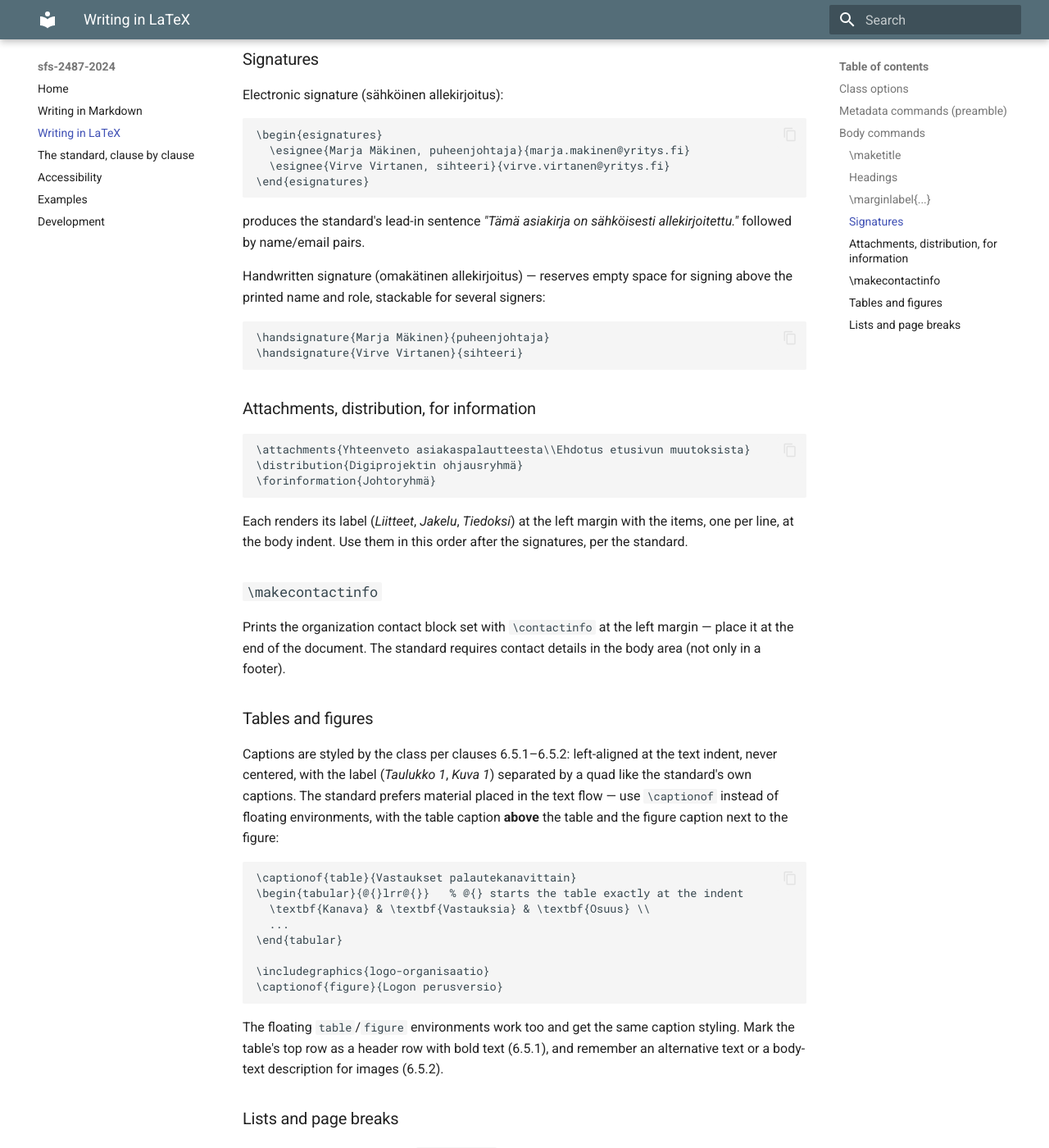
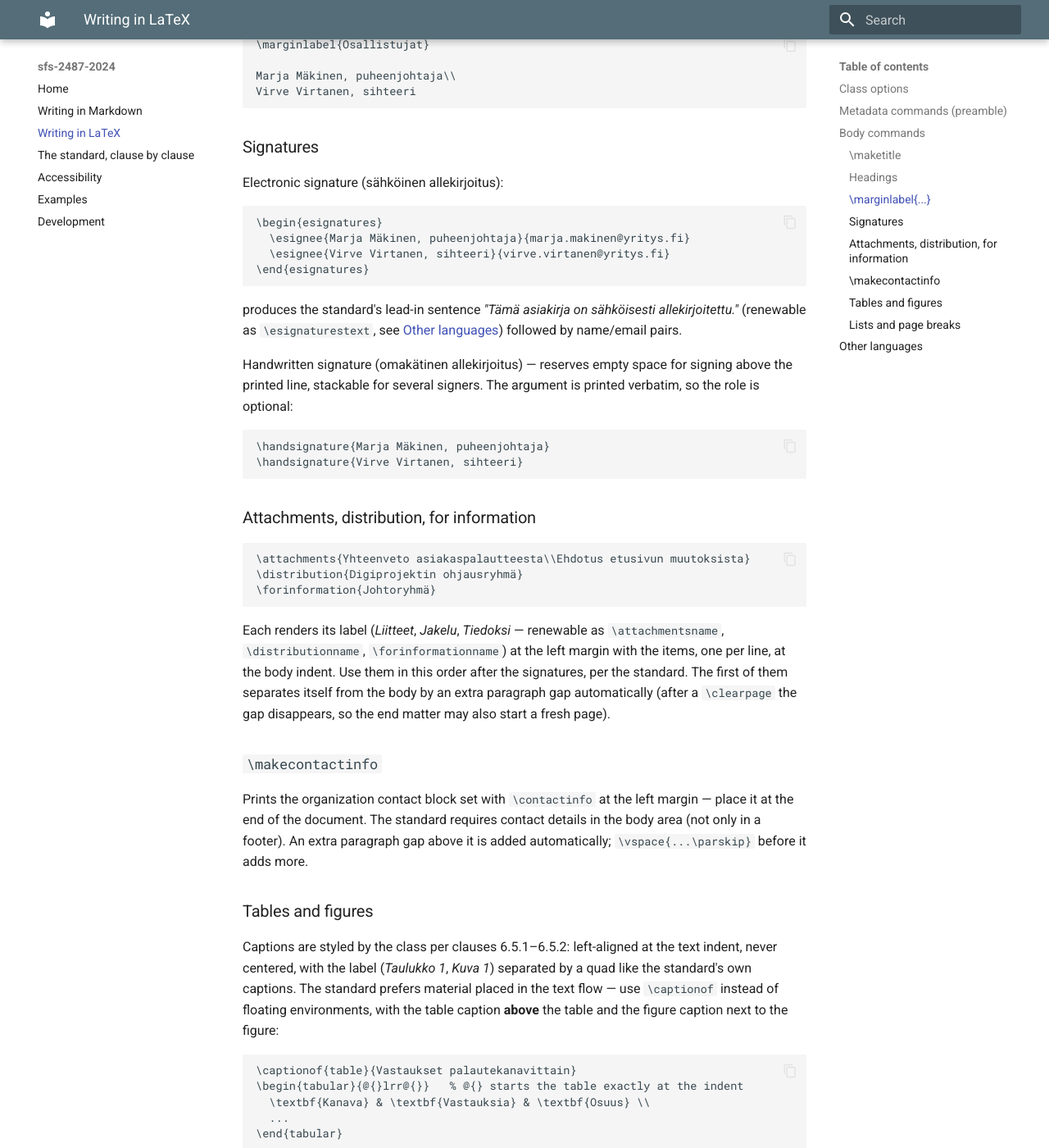
Before and after one commit to datakurre/vakioasiakirja, an MkDocs documentation site: the page built from docs/latex.md, in a window 1280 px wide and 1400 px high, scrolled down 3209 px. Shown: the whole window at 82% size. Built offline with MkDocs 1.6.1 and Material for MkDocs 9.7.7, drawn with Linux system fonts in a browser that asks for light colours; some of the changed text lies outside the part shown.

Commit message:
feat: Renewable fixed strings, verbatim \handsignature, end-matter gaps (v2.0)
- The class's fixed strings are \renewcommand-able per the
  \refname/\contentsname convention (\attachmentsname, \distributionname,
  \forinformationname, \esignaturestext), so documents in other languages
  keep the SFS 2487 layout
- \handsignature takes the full "Name, role" line verbatim, like \esignee
- The first end-matter list and \makecontactinfo separate themselves from
  the preceding content by an extra paragraph gap (6.7), replacing the
  manual \vspace in the examples and the pandoc template
- The total-page reference in the page header is no longer a link
  annotation (\ref*)
- \maketitle is one-shot like article's; empty PDF properties are skipped
  rather than set to empty strings; obsolete textcomp/inputenc dropped

Co-Authored-By: Claude Fable 5 <noreply@anthropic.com>

````diff
--- a/docs/latex.md
+++ b/docs/latex.md
@@ -75,7 +75,12 @@ from the output when unset.
 
 The metadata is also written into the PDF document properties — title,
 subject, author (laatija from `\author`) and document language `fi` — for
-accessibility and document management.
+accessibility and document management. To override a property, set it
+inside `\AtBeginDocument` (a plain preamble `\hypersetup` runs too early):
+
+```latex
+\AtBeginDocument{\hypersetup{pdflang={sv}}}
+```
 
 ## Body commands
 
@@ -127,15 +132,16 @@ Electronic signature (sähköinen allekirjoitus):
 ```
 
 produces the standard's lead-in sentence *"Tämä asiakirja on sähköisesti
-allekirjoitettu."* followed by name/email pairs.
+allekirjoitettu."* (renewable as `\esignaturestext`, see
+[Other languages](#other-languages)) followed by name/email pairs.
 
 Handwritten signature (omakätinen allekirjoitus) — reserves empty space
-for signing above the printed name and role, stackable for several
-signers:
+for signing above the printed line, stackable for several signers. The
+argument is printed verbatim, so the role is optional:
 
 ```latex
-\handsignature{Marja Mäkinen}{puheenjohtaja}
-\handsignature{Virve Virtanen}{sihteeri}
+\handsignature{Marja Mäkinen, puheenjohtaja}
+\handsignature{Virve Virtanen, sihteeri}
 ```
 
 ### Attachments, distribution, for information
@@ -146,15 +152,21 @@ signers:
 \forinformation{Johtoryhmä}
 ```
 
-Each renders its label (*Liitteet*, *Jakelu*, *Tiedoksi*) at the left
-margin with the items, one per line, at the body indent. Use them in this
-order after the signatures, per the standard.
+Each renders its label (*Liitteet*, *Jakelu*, *Tiedoksi* — renewable as
+`\attachmentsname`, `\distributionname`, `\forinformationname`) at the
+left margin with the items, one per line, at the body indent. Use them in
+this order after the signatures, per the standard. The first of them
+separates itself from the body by an extra paragraph gap automatically
+(after a `\clearpage` the gap disappears, so the end matter may also
+start a fresh page).
 
 ### `\makecontactinfo`
 
 Prints the organization contact block set with `\contactinfo` at the left
 margin — place it at the end of the document. The standard requires
-contact details in the body area (not only in a footer).
+contact details in the body area (not only in a footer). An extra
+paragraph gap above it is added automatically; `\vspace{...\parskip}`
+before it adds more.
 
 ### Tables and figures
 
@@ -195,3 +207,18 @@ spacing, one paragraph gap around the list). For looser spacing pass
 ```
 
 Use `\clearpage` to force a page break, e.g. before the attachments area.
+
+## Other languages
+
+The class's fixed strings are renewable commands, so a document in
+another language keeps the SFS 2487 layout:
+
+```latex
+\renewcommand{\attachmentsname}{Bilagor}        % Liitteet
+\renewcommand{\distributionname}{Sändlista}     % Jakelu
+\renewcommand{\forinformationname}{För kännedom}% Tiedoksi
+\renewcommand{\esignaturestext}{Detta dokument har undertecknats elektroniskt.}
+```
+
+From Markdown the same commands go into the
+[`header-includes` frontmatter key](markdown.md#frontmatter).
````
Also changed, not shown: docs/markdown.md (+11 -2 lines), docs/standard.md (+4 -4 lines), 8 other files.
